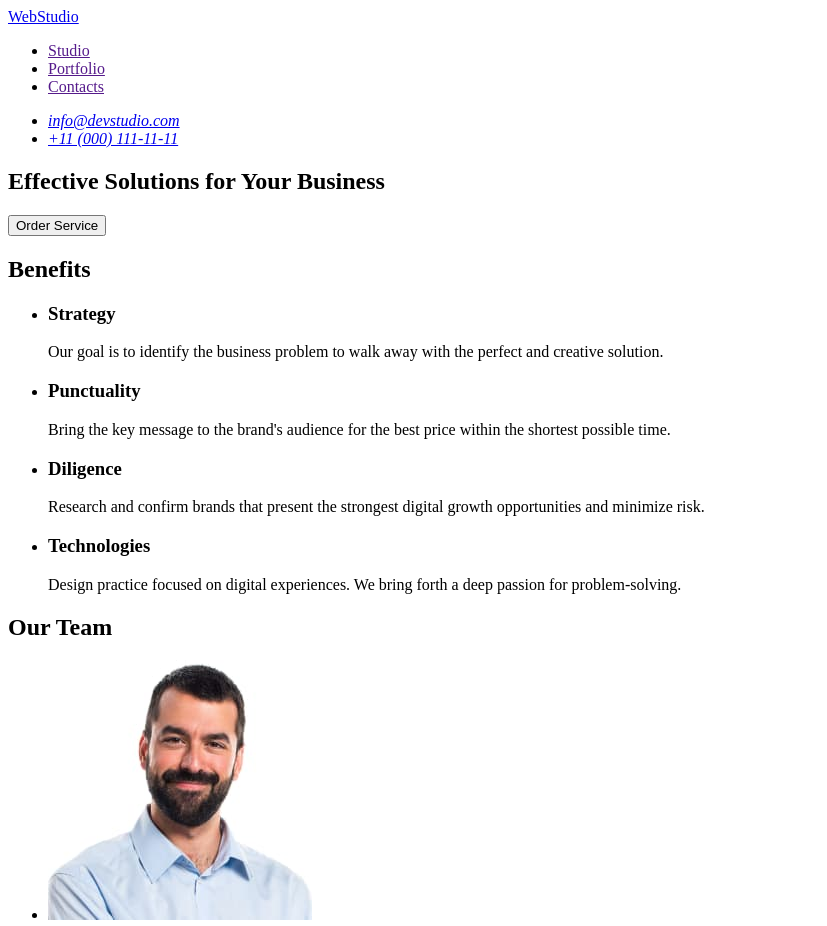
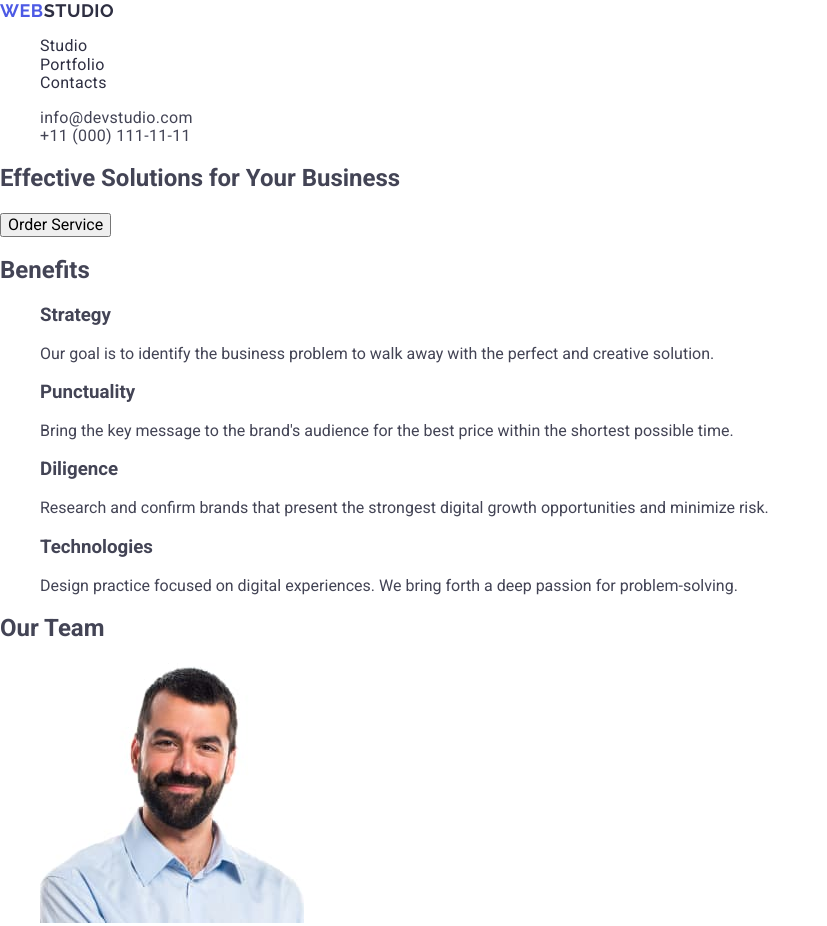
Before and after one commit to viwerzz/goit-markup-hw-02, a plain HTML site: page index.html in a window 1280 px wide. Shown: the top 926 px of the page, without its empty margins (0-827 px from the left). Drawn offline with nearby package versions, Linux system fonts and the light colour scheme.

Commit message:
add styles header

```diff
--- /dev/null
+++ b/css/styles.css
@@ -0,0 +1,63 @@
+/*font-family: "Raleway", sans-serif;
+font-family: "Roboto", sans-serif;*/
+body {
+    font-family: "Roboto", sans-serif;
+    color: #434455;
+    background-color: #fff;
+}
+
+ul, ol {
+    list-style-type: none;
+}
+
+a {
+    text-decoration: none;
+}
+
+.logo {
+    font-family: "Raleway", sans-serif ;
+    font-weight: 700;
+    font-size: 18px;
+    line-height: 1.17;
+    letter-spacing: 0.03em;
+    text-transform: uppercase;
+    color: #4d5ae5;
+}
+
+
+.header-logo .logo-part {
+color: #2e2f42;
+}
+
+.footer-logo .logo-part {
+    color: #f4f4fd;
+    }
+
+
+.nav-link {
+    font-weight: 500;
+    font-size: 16px;
+    line-height: 1.15;
+    letter-spacing: 0.02em;
+    color: #2e2f42;
+}
+
+
+.contacts {
+    font-style: normal;
+}
+
+.contacts-link {
+    font-size: 16px;
+    line-height: 1.15;
+    letter-spacing: 0.02em;
+    color: #434455;
+}
+
+
+.nav-link:hover,
+.nav-link:focus,
+.contacts-link:hover,
+.contacts-link:focus {
+    color: #404bbf;
+}
--- a/index.html
+++ b/index.html
@@ -4,21 +4,28 @@
         <meta charset="UTF-8" />
         <meta name="viewport" content="width=device-width, initial-scale=1.0" />
         <title>Web Studio</title>
+        <link rel="stylesheet" href="https://cdnjs.cloudflare.com/ajax/libs/modern-normalize/3.0.1/modern-normalize.min.css" integrity="sha512-q6WgHqiHlKyOqslT/lgBgodhd03Wp4BEqKeW6nNtlOY4quzyG3VoQKFrieaCeSnuVseNKRGpGeDU3qPmabCANg==" crossorigin="anonymous" referrerpolicy="no-referrer" />
+
+        <link rel="preconnect" href="https://fonts.googleapis.com">
+        <link rel="preconnect" href="https://fonts.gstatic.com" crossorigin>
+        <link href="https://fonts.googleapis.com/css2?family=Raleway:wght@700&family=Roboto:ital,wght@0,100;0,400;0,700;1,500&display=swap" rel="stylesheet">
+        <link rel="stylesheet" href="./css/styles.css">
+
     </head>
     <body>
-        <header>
-            <nav>
-            <a href="./index.html">WebStudio</a>
-            <ul>
-                <li><a href="">Studio</a></li>
-                <li><a href="">Portfolio</a></li>
-                <li><a href="">Contacts</a></li>
+        <header class="page-header">
+            <nav class="header-nav">
+            <a class="logo header-logo" href="./index.html">Web<span class="logo-part">Studio</span></a>
+            <ul class="nav-list">
+                <li class="nav-item"><a class="nav-link" href="./index.html">Studio</a></li>
+                <li class="nav-item"><a class="nav-link" href="">Portfolio</a></li>
+                <li class="nav-item"><a class="nav-link" href="">Contacts</a></li>
             </ul>
             </nav>
-            <address>
-                <ul>
-                    <li><a href="mailto:info@devstudio.com">info@devstudio.com</a></li>
-                    <li><a href="tel:+110001111111">+11 (000) 111-11-11</a></li>
+            <address class="contacts">
+                <ul class="contacts-list">
+                    <li class="contacts-item"><a class="contacts-link" href="mailto:info@devstudio.com">info@devstudio.com</a></li>
+                    <li class="contacts-item"><a class="contacts-link" href="tel:+110001111111">+11 (000) 111-11-11</a></li>
                 </ul>
             </address>
         </header>
```
